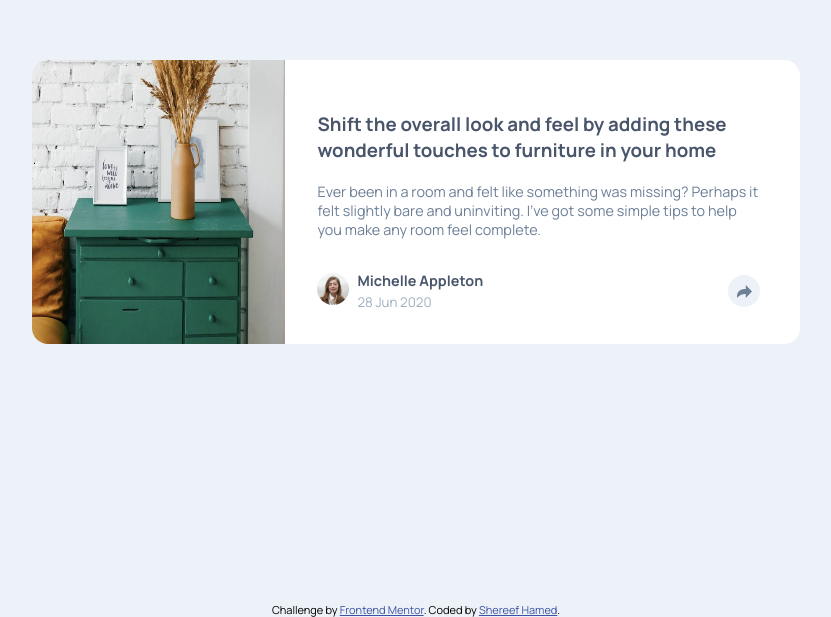
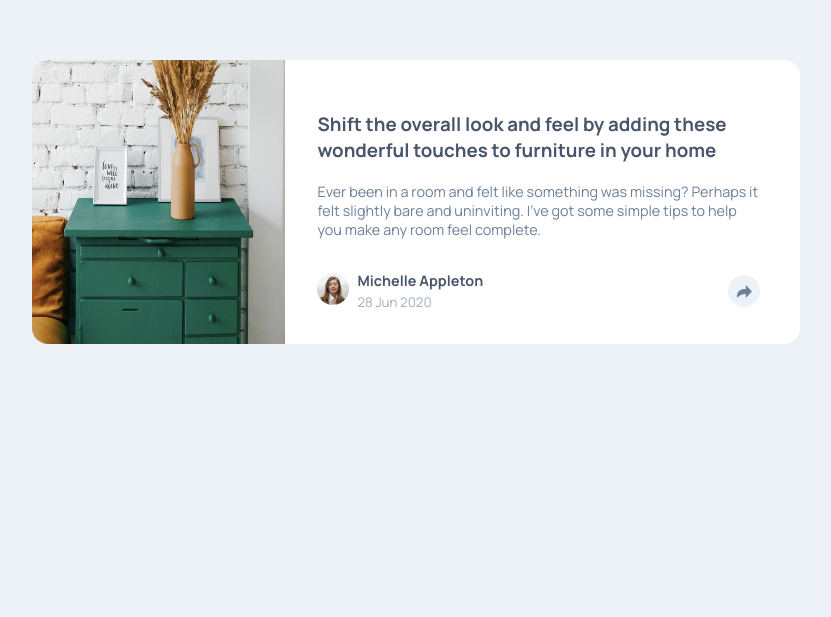
Before and after one commit to sam59246677/article-preview-component-master, a plain HTML site: page index.html in a window 1280 px wide. Shown: the part 198-815 px from the top of the page, without its empty margins (224-1055 px from the left). Drawn offline with Linux system fonts and the light colour scheme.

Commit message:
Add files via upload

```diff
--- a/index.html
+++ b/index.html
@@ -10,16 +10,6 @@
   <link rel="icon" type="image/png" sizes="32x32" href="./images/favicon-32x32.png">
   <link rel="stylesheet" href="style.css">
   <title>Frontend Mentor | Article preview component</title>
-  <style>
-    .attribution {
-      font-size: 11px;
-      text-align: center;
-    }
-
-    .attribution a {
-      color: hsl(228, 45%, 44%);
-    }
-  </style>
 </head>
 
 <body>
@@ -66,10 +56,7 @@
     </div>
   </main>
 
-  <div class="attribution">
-    Challenge by <a href="https://www.frontendmentor.io?ref=challenge" target="_blank">Frontend Mentor</a>.
-    Coded by <a href="shereefhamed.github.io/portfolio/">Shereef Hamed</a>.
-  </div>
+
   <script src="script.js"></script>
 </body>
 
```
